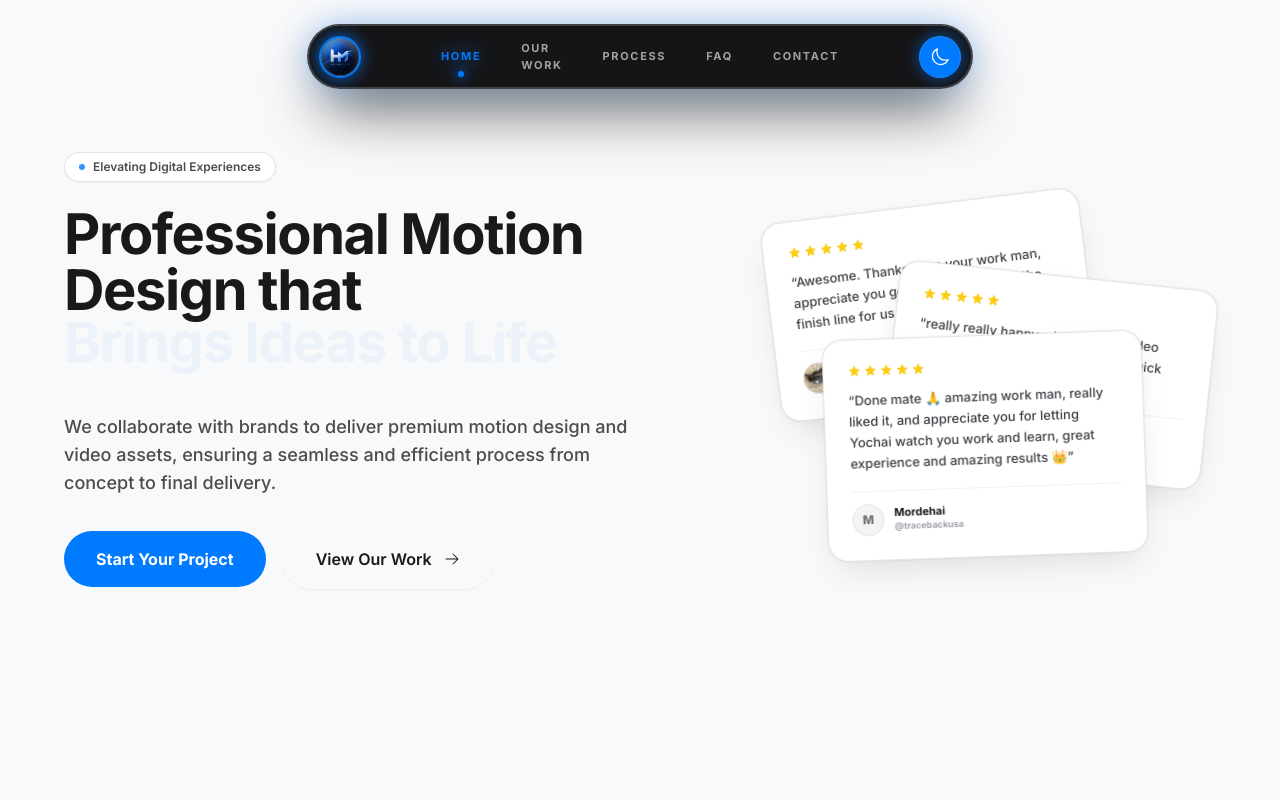
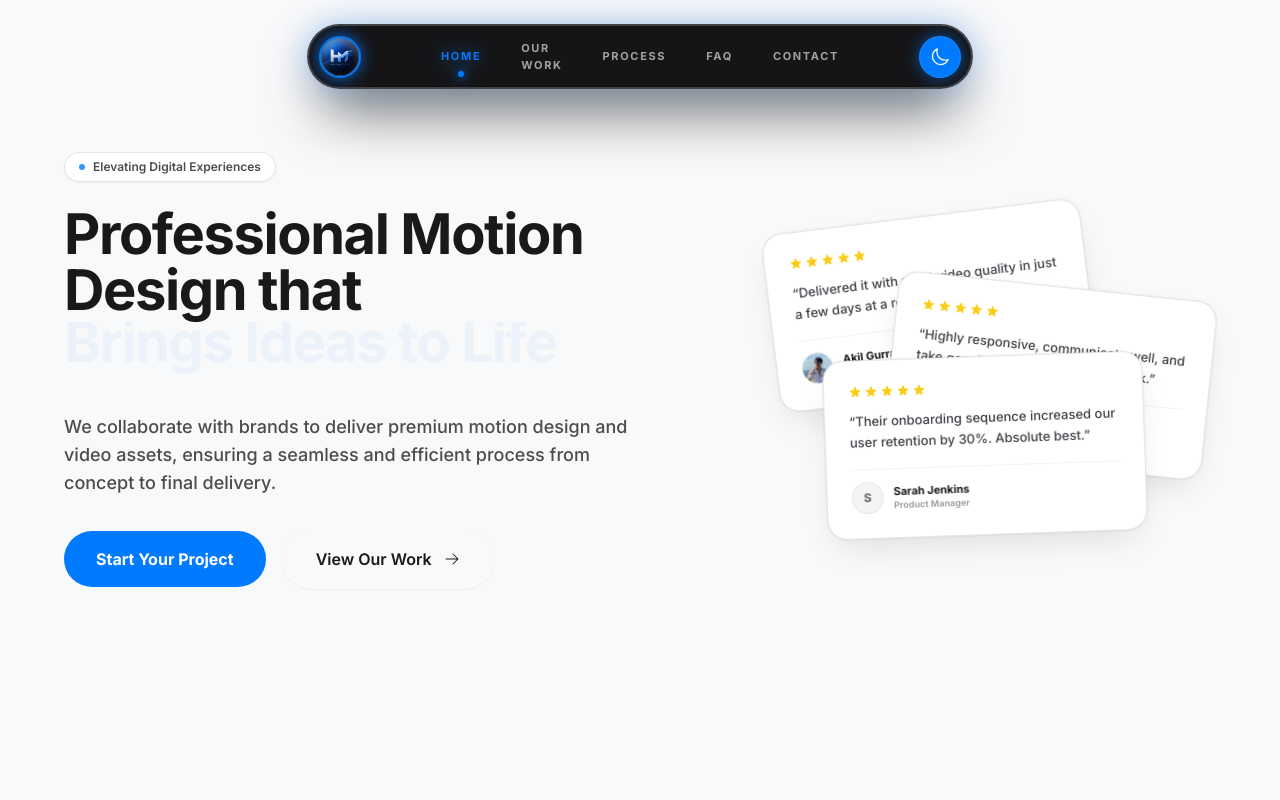
Before and after one commit to BerserkerOP/website, a Next.js app: page / in a window 1280 px wide. Shown: the top 800 px of the page. Built offline with nearby package versions, Linux system fonts and the light colour scheme.

Commit message:
Restore genuine client review content (Akil, Rhythm, Sarah) while preserving new screenshot layout styling

```diff
--- a/components/Hero.tsx
+++ b/components/Hero.tsx
@@ -32,26 +32,27 @@ export default function Hero() {
 
   const heroReviews = [
     {
-      name: "Andrew",
-      role: "@adlabs",
-      text: "Awesome. Thanks, love your work man, appreciate you getting things across the finish line for us.",
+      name: "Akil Gurram",
+      role: "Founder of WTM",
+      text: "Delivered it with great video quality in just a few days at a reasonable price.",
       rotation: -7,
       x: -65,
       y: -65,
-      image: "/reviews/andrew.jpg",
+      image: "/reviews/akil.jpg",
     },
     {
-      name: "Matthias",
-      role: "@editwithava",
-      text: "really really happy with how the video turned out. high-quality work and quick turnaround 🙏",
+      name: "Rhythm Shandlya",
+      role: "Founder of Vionna",
+      text: "Highly responsive, communicate well, and take genuine ownership of their work.",
       rotation: 6,
       x: 55,
       y: 5,
+      image: "/reviews/rhythm.jpg",
     },
     {
-      name: "Mordehai",
-      role: "@tracebackusa",
-      text: "Done mate 🙏 amazing work man, really liked it, and appreciate you for letting Yochai watch you work and learn, great experience and amazing results 👑",
+      name: "Sarah Jenkins",
+      role: "Product Manager",
+      text: "Their onboarding sequence increased our user retention by 30%. Absolute best.",
       rotation: -2,
       x: -10,
       y: 75,
```
